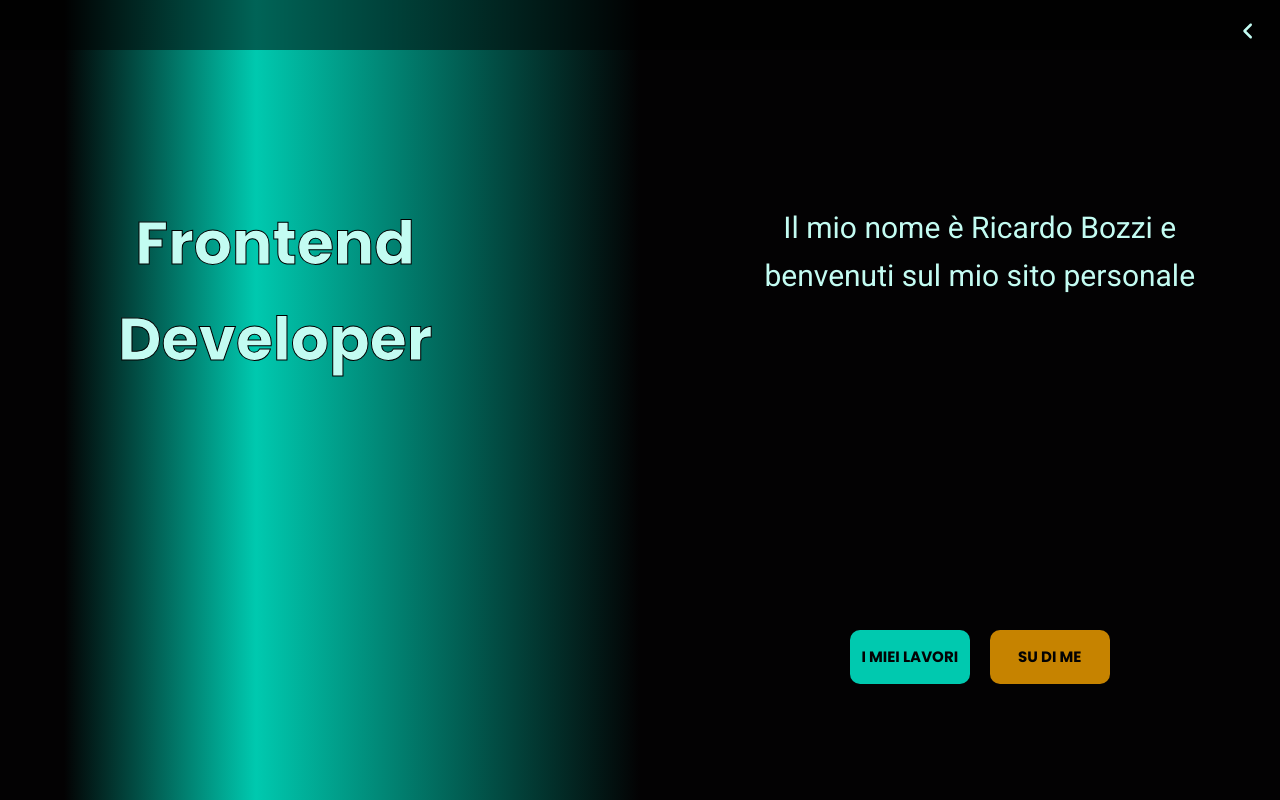
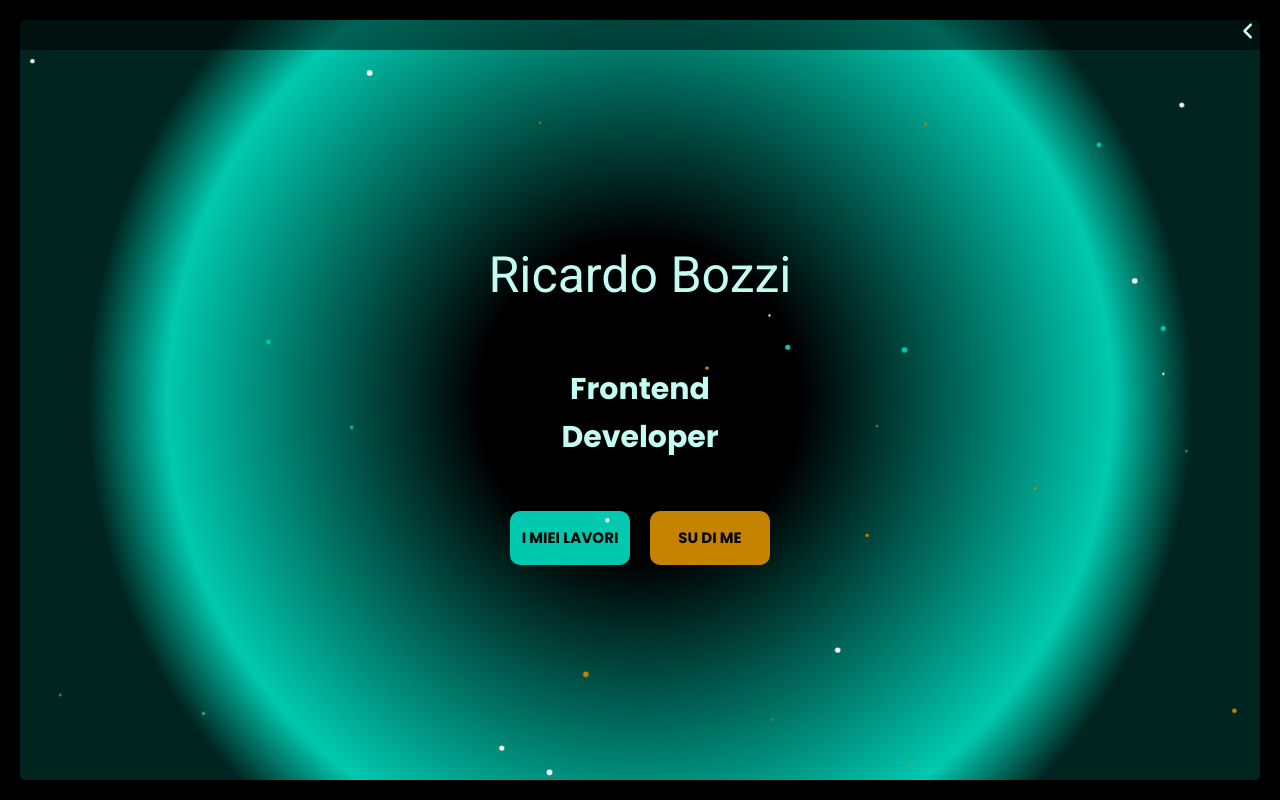
Before and after one commit to RyXkci/portfolio, a React (Vite) app: page / in a window 1280 px wide. Shown: the top 800 px of the page. Built offline with nearby package versions, Linux system fonts and the light colour scheme.

Commit message:
Changed header style and added animation with canvas

```diff
--- /dev/null
+++ b/src/components/MovingDots.jsx
@@ -0,0 +1,83 @@
+import { useRef, useEffect } from "react"
+
+export default function MovingDots() {
+const canvasRef = useRef(null);
+const dots = useRef([])
+
+const colorsArr = ['#fff', '#00c9af', '#c68300'];
+const randomIdx = (arr) => {
+    const idx = Math.floor(Math.random() * arr.length);
+    return arr[idx];
+  };
+
+useEffect(() => {
+    const canvas = canvasRef.current;
+    canvas.width = window.innerWidth;
+    canvas.height = window.innerHeight;
+    const ctx = canvas.getContext('2d');
+    let animationFrameId;
+
+    // Function to generate random number within a range
+    const randomRange = (min, max) => {
+      return Math.random() * (max - min) + min;
+    };
+
+    // Function to create a dot
+    const createDot = () => {
+      return {
+        x: randomRange(0, canvas.width),
+        y: randomRange(0, canvas.height),
+        radius: randomRange(1, 3),
+        speedX: randomRange(-2, 2),
+        speedY: randomRange(-2, 2),
+        color: randomIdx(colorsArr)
+      };
+    };
+
+    // Function to update dot positions
+    const update = () => {
+      for (let dot of dots.current) {
+        dot.x += dot.speedX;
+        dot.y += dot.speedY;
+
+        // Bounce off the walls
+        if (dot.x < 0 || dot.x > canvas.width) {
+          dot.speedX *= -1;
+        }
+        if (dot.y < 0 || dot.y > canvas.height) {
+          dot.speedY *= -1;
+        }
+      }
+    };
+
+    // Function to draw the dots
+    const draw = () => {
+      ctx.clearRect(0, 0, canvas.width, canvas.height);
+
+      for (let dot of dots.current) {
+        ctx.beginPath();
+        ctx.arc(dot.x, dot.y, dot.radius, 0, Math.PI * 2);
+        ctx.fillStyle = dot.color;
+        ctx.fill();
+        ctx.closePath();
+      }
+    };
+
+    // Animation loop
+    const animate = () => {
+      update();
+      draw();
+      animationFrameId = requestAnimationFrame(animate);
+    };
+
+    // Create dots and start animation
+    for (let i = 0; i < 15; i++) {
+      dots.current.push(createDot());
+    }
+    animate();
+
+    return () => cancelAnimationFrame(animationFrameId);
+  }, []); // Empty dependency array means this effect runs only once after the initial render
+
+  return <canvas className="hero-canvas" ref={canvasRef} />;
+}
--- a/src/sections/Hero.jsx
+++ b/src/sections/Hero.jsx
@@ -5,6 +5,7 @@ import "../stylesheets/home-hero.css";
 import Button from "../components/Button";
 
 import { techs } from "../utils/imports";
+import MovingDots from "../components/MovingDots";
 
 export default function Hero() {
   const [isAnimating, setIsAnimating] = useState(false);
@@ -37,8 +38,13 @@ export default function Hero() {
   }, []);
 
   return (
-    <section id="homeHero" className="home-hero has-gradient-bg">
+    <section id="homeHero" className="home-hero">
       <div className="home-hero__inner contained">
+        <MovingDots />
+
+      <p className="home-hero__text text-white">
+         Ricardo Bozzi
+        </p>
         {!timeoutSwitch ? (
           <h1 className="home-hero__title-small title text-white">{title}</h1>
         ) : (
@@ -47,9 +53,6 @@ export default function Hero() {
           </h1>
         )}
 
-        <p className="home-hero__text text-white">
-          Il mio nome è Ricardo Bozzi e benvenuti sul mio sito personale
-        </p>
 
         <div className="home-hero__buttons">
 
--- a/src/stylesheets/home-hero.css
+++ b/src/stylesheets/home-hero.css
@@ -1,26 +1,60 @@
 .home-hero {
     width: 100%;
     height: 100svh;
+    display: grid;
+    place-items: center;
     padding: 2em;
-    /* background: rgba(7, 59, 76, 1);
-    background: linear-gradient(180deg, rgba(242, 150, 47, 1) 5%, rgba(7, 59, 76, 1) 50%); */
+    background: rgba(0, 0, 0, 1);
+
 }
 
 .home-hero__inner {
     height: 100%;
+    width: 100%;
+    background: rgb(0,0,0);
+background: radial-gradient(circle, rgba(0,0,0,0.9906162294019171) 22%, rgba(0,201,175,1) 65%, rgba(0,36,31,1) 76%);
+   box-shadow: 1px 1px 1px rgba(0, 0, 0, .7);
+border-radius: 5px;
     display: flex;
     flex-direction: column;
     justify-content: center;
     align-items: center;
     gap: 5em;
-    margin: 0 auto;
+    position: relative;
 }
 
+.hero-canvas {
+    position: absolute;
+    height: 100%;
+    width: 100%;
+}
+/* CORNERS */
 
+/* .home-hero__inner::before,
+.home-hero__inner::after {
+    content: "";
+    position: absolute;
+   width: 20%;
+   height: 20%;
+   border-radius: 5px;
+}
+
+.home-hero__inner::before {
+   top: 0;
+   left: 0;
+   border-left: 5px solid var(--accent-500);
+   border-top: 5px solid var(--accent-500);
+}
+.home-hero__inner::after {
+   bottom: 0;
+   right: 0;
+   border-bottom: 5px solid var(--accent-300);
+   border-right: 5px solid var(--accent-300);
+} */
 
 .home-hero__title {
     font-family: "Poppins", sans-serif;
-    font-size: 4rem;
+    font-size: 3rem;
     text-align: center;
 }
 
@@ -35,8 +69,7 @@
 
 .home-hero__text {
     text-align: center;
-    font-size: 3rem;
-    margin-bottom: 3em;
+    font-size: 5rem;
 }
 
 .home-hero__buttons {
@@ -44,39 +77,3 @@
     justify-content: center;
     gap: 2em;
 }
-
-@media screen and (min-width: 798px) {
-    .home-hero {
-        height: 100vh;
-        /* background: rgb(7, 59, 76);
-        background: linear-gradient(90deg, rgba(7, 59, 76, 1) 5%, rgba(242, 150, 47, 1) 20%, rgba(7, 59, 76, 1) 50%); */
-    }
-
-    .home-hero__inner {
-        display: grid;
-        grid-template-columns: 2fr 1fr 1fr 1fr;
-    }
-
-    .home-hero__title {
-        grid-column: 1/2;
-        margin-top: 1.3em;
-        font-size: 6rem;
-        -webkit-text-stroke: 1px black;
-
-    }
-
-    .home-hero__title-small {
-        font-size: 4rem;
-    }
-
-    .home-hero__text {
-        grid-column: 3/-1;
-        margin-bottom: 0;
-    }
-
-    .home-hero__buttons {
-        grid-column: 3/-1;
-        margin-top: 0;
-    }
-
-}
--- a/src/stylesheets/single-project.css
+++ b/src/stylesheets/single-project.css
@@ -12,7 +12,7 @@
     font-size: 4.5rem;
     line-height: 1.1;
     text-align: center;
-border-bottom: 1px solid var(--main-700);
+border-bottom: 1px solid var(--main-200);
 margin-bottom: 2em;
 padding: .5em;
 }
```
